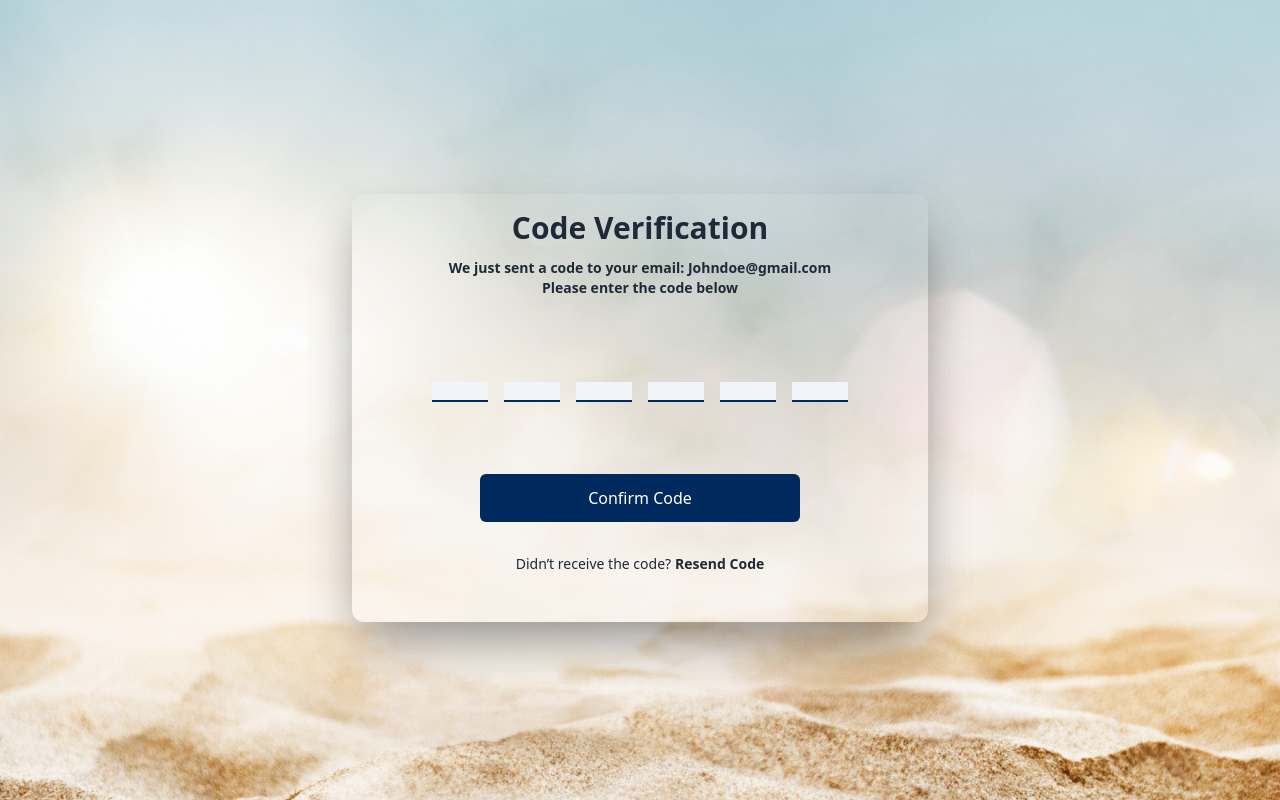
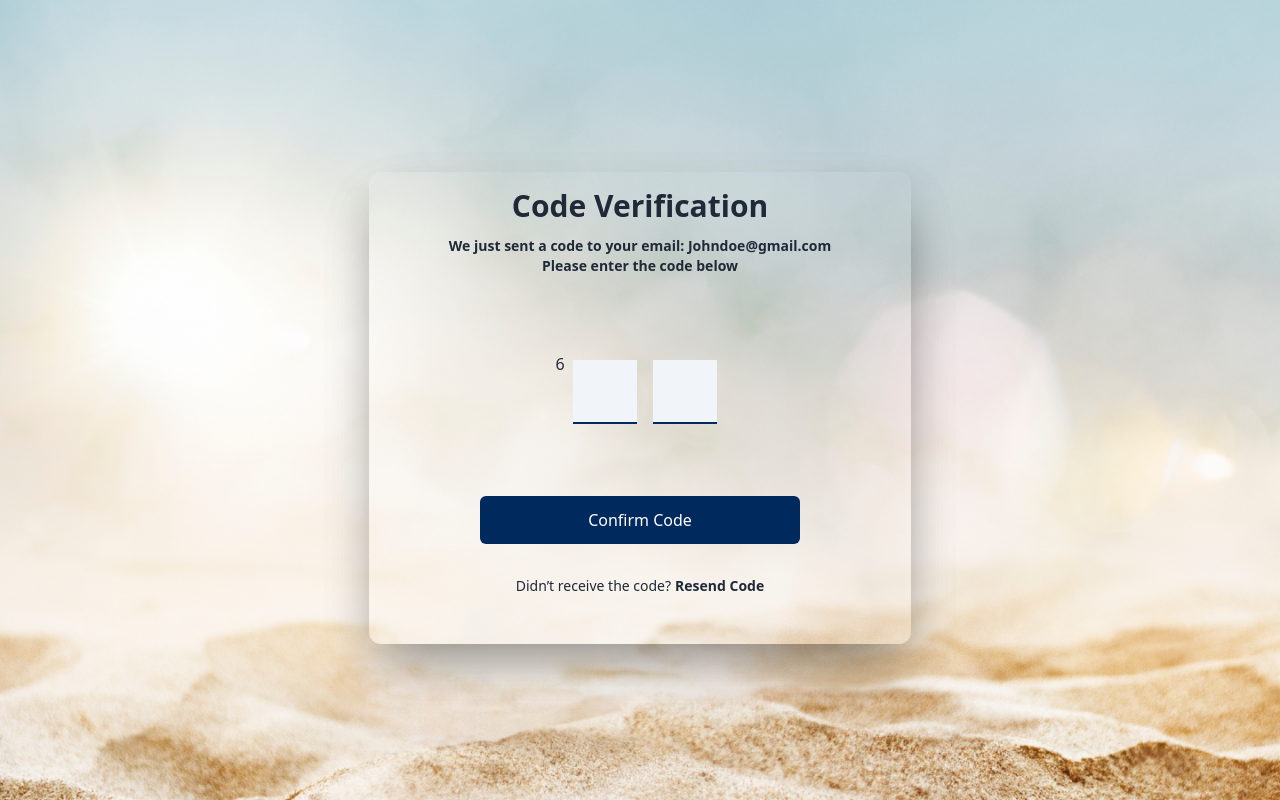
Before and after one commit to holuborhee/trackbill, a Vue app: page /verify in a window 1280 px wide. Built offline with nearby package versions, Linux system fonts and the light colour scheme.

Commit message:
create verification component

```diff
--- /dev/null
+++ b/src/components/ManageVerify.vue
@@ -0,0 +1,27 @@
+<template>
+  <div>
+    <div class="flex">
+      {{count}}
+      <verify />
+      <verify />
+    </div>
+  </div>
+</template>
+
+<script>
+import Verify from '../components/Verify.vue'
+export default {
+  components:{
+    Verify
+  },
+
+  props:['count'],
+
+  data(){
+    return{
+
+    }
+  }
+
+}
+</script>
--- /dev/null
+++ b/src/components/Verify.vue
@@ -0,0 +1,31 @@
+<template>
+  <div>
+
+    <input
+            type="number"
+            name='one'
+            class="
+              text-center
+              w-16
+              h-16
+              border-b-2 border-primary
+              md-2
+              text-xs
+              bg-slate-100
+              hover:outline:none
+              m-2
+              text-5xl
+            "
+            min="0"
+            max="9"
+          />
+
+  </div>
+</template>
+
+<script>
+export default {
+
+
+}
+</script>
--- a/src/views/Verification.vue
+++ b/src/views/Verification.vue
@@ -9,120 +9,7 @@
       </p>
       <form action="/authentication">
         <div class="px-10 py-8 flex my-8 justify-center items-center">
-          <input
-            type="number"
-            name="email"
-            class="
-              text-center
-              w-16
-              h-16
-              border-b-2 border-primary
-              h-5
-              md-2
-              text-xs
-              bg-slate-100
-              hover:outline:none
-              m-2
-              text-5xl
-            "
-            min="0"
-            max="9"
-          />
-          <input
-            type="number"
-            name="email"
-            class="
-              text-center
-              w-16
-              h-16
-              border-b-2 border-primary
-              h-5
-              md-2
-              text-xs
-              bg-slate-100
-              hover:outline:none
-              m-2
-              text-5xl
-            "
-            min="0"
-            max="9"
-          />
-          <input
-            type="number"
-            name="email"
-            class="
-              text-center
-              w-16
-              h-16
-              border-b-2 border-primary
-              h-5
-              md-2
-              text-xs
-              bg-slate-100
-              hover:outline:none
-              m-2
-              text-5xl
-            "
-            min="0"
-            max="9"
-          />
-          <input
-            type="number"
-            name="email"
-            class="
-              text-center
-              w-16
-              h-16
-              border-b-2 border-primary
-              h-5
-              md-2
-              text-xs
-              bg-slate-100
-              hover:outline:none
-              m-2
-              text-5xl
-            "
-            min="0"
-            max="9"
-          />
-          <input
-            type="number"
-            name="email"
-            class="
-              text-center
-              w-16
-              h-16
-              border-b-2 border-primary
-              h-5
-              text-xs
-              bg-slate-100
-              hover:outline:none
-              m-2
-              text-5xl
-            "
-            min="0"
-            max="9"
-          />
-          <input
-            type="number"
-            name="email"
-            class="
-              text-center
-              w-16
-              h-16
-              border-b-2 border-primary
-              h-5
-              md-2
-              text-xs
-              bg-slate-100
-              hover:outline:none
-              m-2
-              text-5xl
-            "
-            min="0"
-            max="9"
-          />
-          <div></div>
+          <manage-verify :count='num'/>
         </div>
         <button
           type="submit"
@@ -152,3 +39,19 @@
     </div>
   </div>
 </template>
+
+<script>
+import ManageVerify from '../components/ManageVerify.vue'
+export default {
+  components:{
+    ManageVerify
+  },
+
+  data(){
+    return{
+      num:6
+    }
+  }
+
+}
+</script>
```
